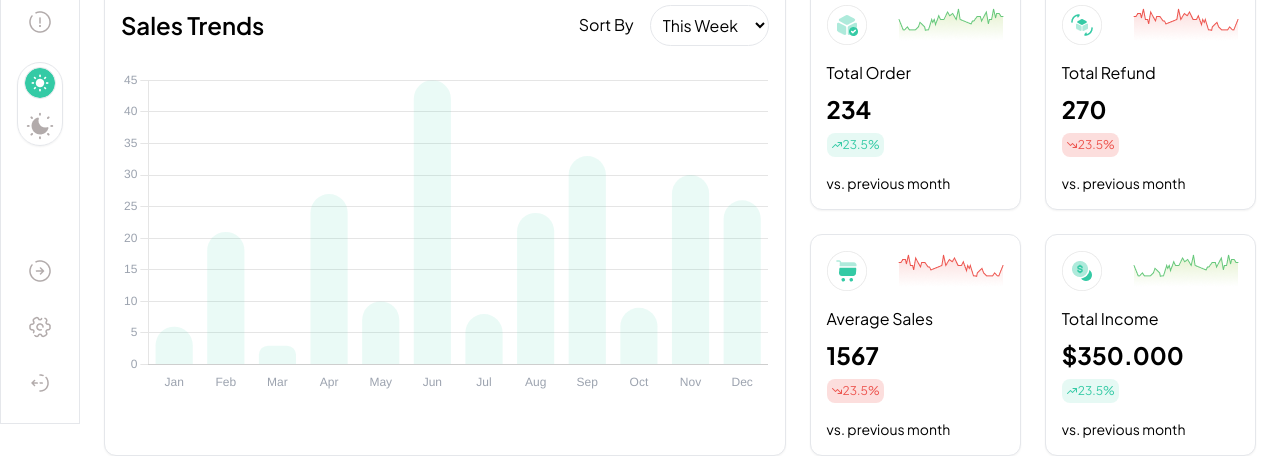
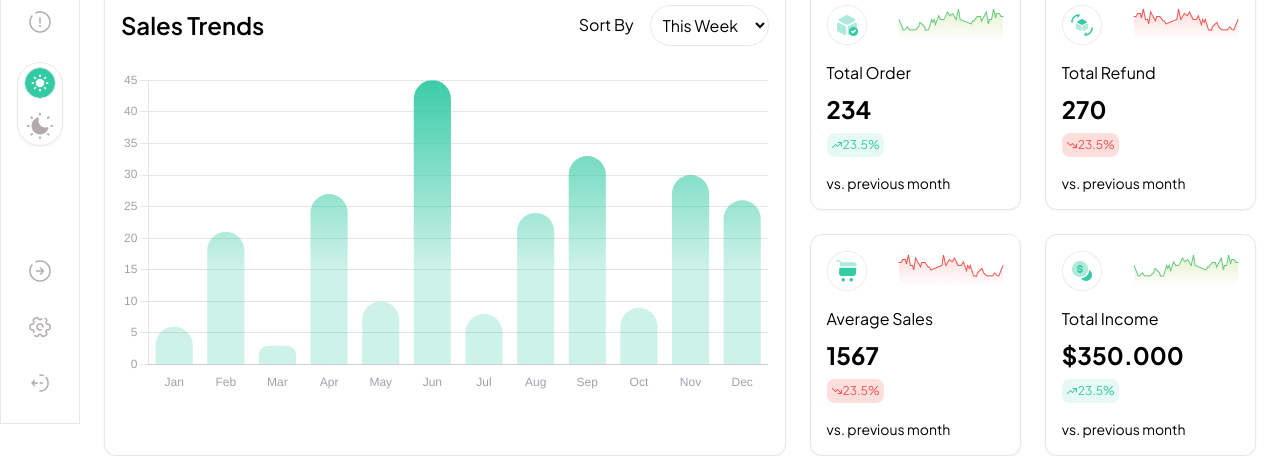
Before and after one commit to Veedsify/geegpay_project, a React (Vite) app: page / in a window 1280 px wide. Shown: the part 376-832 px from the top of the page. Built offline with nearby package versions, Linux system fonts and the light colour scheme; the HTML template or start-up script is replaced by a standard one.

Commit message:
final update on charts

```diff
--- a/src/components/charts/seller_trends.jsx
+++ b/src/components/charts/seller_trends.jsx
@@ -21,8 +21,8 @@ const options = {
           size: 12,
         },
       },
-    grid: {
-          borderDash: [5, 5], // Set to create dashed grid lines
+      grid: {
+        borderDash: [5, 5], // Set to create dashed grid lines
         display: true,
       },
     },
@@ -77,7 +77,13 @@ const data = {
         "26.0",
       ],
       borderRadius: "100",
-      backgroundColor: "#34CAA51A",
+      backgroundColor: (context) => {
+        const ctx = context.chart.ctx;
+        const gradient = ctx.createLinearGradient(0, 0, 0, 200);
+        gradient.addColorStop(0, "#34CAA5");
+        gradient.addColorStop(1, "#34caa43e");
+        return gradient;
+      },
       hoverBackgroundColor: "#34CAA5",
     },
   ],
```
